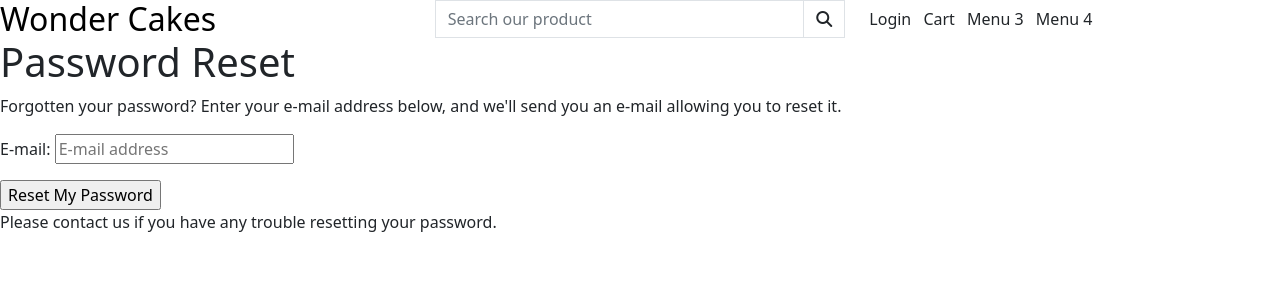
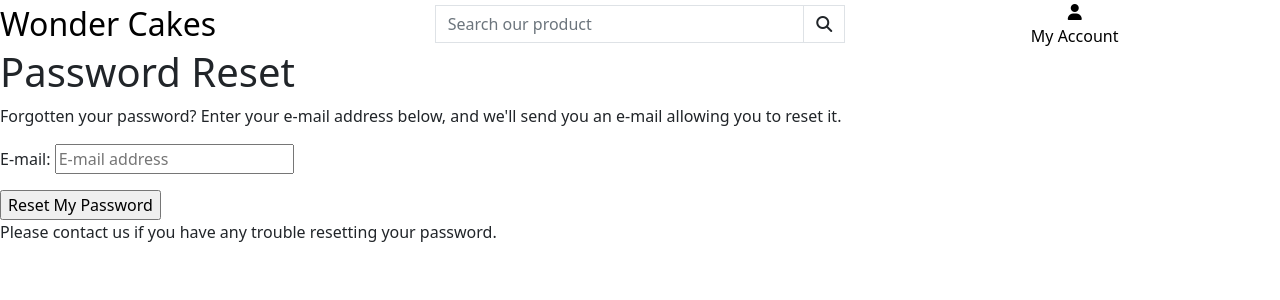
Before and after one commit to iama3191/Wonder-Cakes, a Django app: page /accounts/password/reset/ in a window 1280 px wide. Shown: the top 300 px of the page. Run offline with Django 3.2, Linux system fonts and the light colour scheme; some libraries are stand-ins or nearby versions.

Commit message:
Add if block in case the user is authenticated to the base template

```diff
--- a/templates/base.html
+++ b/templates/base.html
@@ -24,6 +24,8 @@
 
     {% block corejs %}
         <script src="https://cdn.jsdelivr.net/npm/bootstrap@5.2.3/dist/js/bootstrap.bundle.min.js" integrity="sha384-kenU1KFdBIe4zVF0s0G1M5b4hcpxyD9F7jL+jjXkk+Q2h455rYXK/7HAuoJl+0I4" crossorigin="anonymous"></script>
+        <script src="https://cdn.jsdelivr.net/npm/@popperjs/core@2.11.6/dist/umd/popper.min.js" integrity="sha384-oBqDVmMz9ATKxIep9tiCxS/Z9fNfEXiDAYTujMAeBAsjFuCZSmKbSSUnQlmh/jp3" crossorigin="anonymous"></script>
+        <script src="https://cdn.jsdelivr.net/npm/bootstrap@5.2.3/dist/js/bootstrap.min.js" integrity="sha384-cuYeSxntonz0PPNlHhBs68uyIAVpIIOZZ5JqeqvYYIcEL727kskC66kF92t6Xl2V" crossorigin="anonymous"></script>
     {% endblock %}
 
     {% block extra_js %}
@@ -57,14 +59,27 @@
           <!-- End of used code -->
         </div>
         <div class="col-12 col-lg-4 my-auto py-1 py-lg-0">
-          <ul class="list-inline list-unstyled text-centar text-lg-right my-0">
-            <li class="list-inline-item dropdown">Login</li>
-            <li class="list-inline-item dropdown">Cart</li>
-            <li class="list-inline-item dropdown">Menu 3</li>
-            <li class="list-inline-item dropdown">Menu 4</li>
-
-          </ul>
-        </div>
+          <ul class="list-inline list-unstyled text-center text-lg-right my-0">
+            <li class="list-inline-item dropdown">
+                <a class="text-black nav-link" href="#" id="user-options" data-toggle="dropdown" aria-haspopup="true" aria-expanded="false">
+                    <div class="text-center">
+                        <div><i class="fa-solid fa-user"></i></div>
+                        <p class="my-0">My Account</p>
+                    </div>
+                </a>
+                <div class="dropdown-menu border-0" aria-labelledby="user-options">
+                  {% if request.user.is_authenticated %}
+                      {% if request.user.is_superuser %}
+                          <a href="" class="dropdown-item">Product Management</a>
+                      {% endif %}
+                      <a href="" class="dropdown-item">My Profile</a>
+                      <a href="{% url 'account_logout' %}" class="dropdown-item">Logout</a>
+                  {% else %}
+                      <a href="{% url 'account_signup' %}" class="dropdown-item">Register</a>
+                      <a href="{% url 'account_login' %}" class="dropdown-item">Login</a>
+                  {% endif %}
+              </div>
+            </li>
       </div>
 
     {% if messages %}
```
